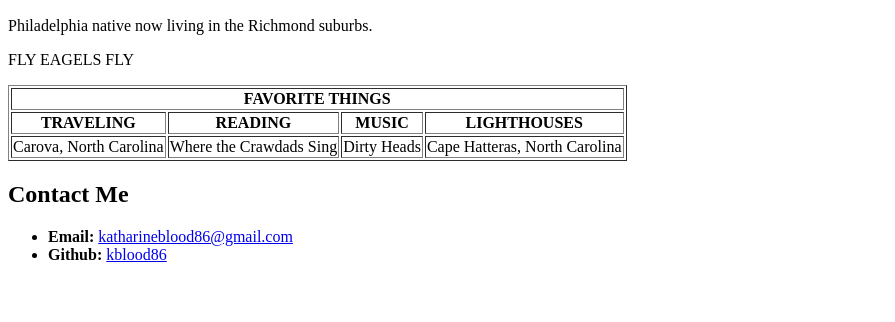
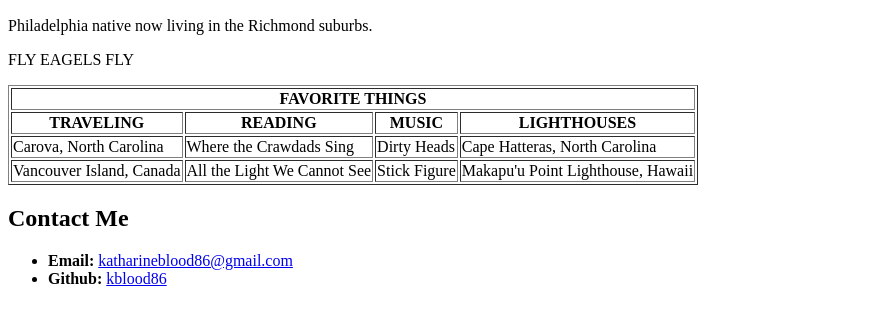
Before and after one commit to kblood86/personal_bio_page, a plain HTML site: page index.html in a window 1280 px wide. Shown: the part 434-756 px from the top of the page, without its empty margins (0-895 px from the left). Drawn offline with Linux system fonts and the light colour scheme.

Commit message:
Update index.html

```diff
--- a/index.html
+++ b/index.html
@@ -38,6 +38,13 @@
       <td>Cape Hatteras, North Carolina</td>
     </tr>
 
+    <tr>
+      <td>Vancouver Island, Canada</td>
+      <td>All the Light We Cannot See</td>
+      <td>Stick Figure</td>
+      <td>Makapu'u Point Lighthouse, Hawaii</td>
+    </tr>
+
   </tbody>
   </table>
 
```
